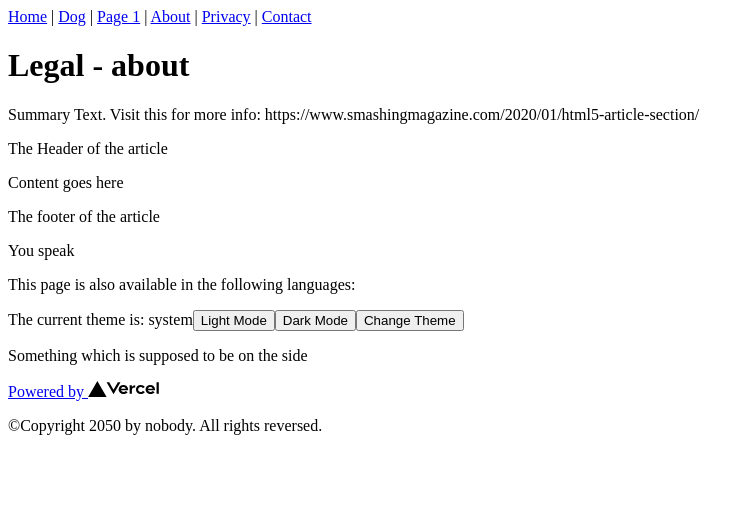
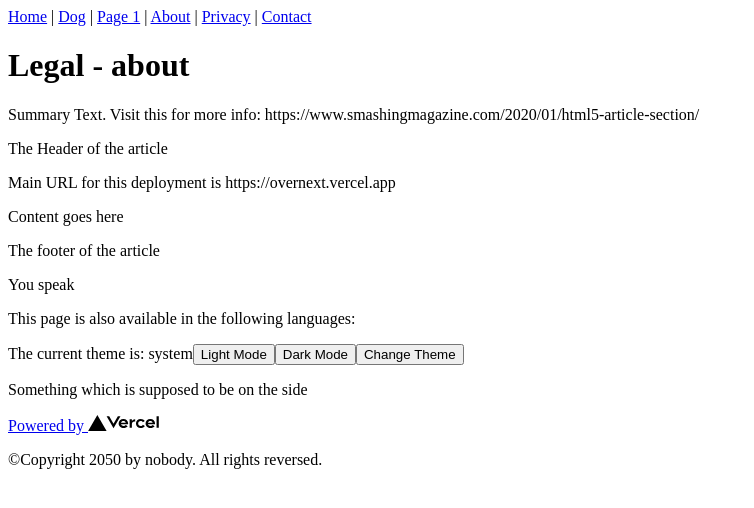
Before and after one commit to einSelbst/overnext, a Next.js app: page /legal/about in a window 1280 px wide. Shown: the top 508 px of the page, without its empty margins (0-754 px from the left). Built offline with nearby package versions, Linux system fonts and the light colour scheme; no server answers.

Commit message:
feat: render deploy url on page

```diff
--- a/src/config/env.config.ts
+++ b/src/config/env.config.ts
@@ -1,3 +1,9 @@
+if (typeof window !== 'undefined') {
+  console.log('in the browser')
+} else {
+  console.log('on the server')
+}
+
 export default {
   PRODUCTION: process.env.NODE_ENV === 'production',
 
@@ -15,6 +21,5 @@ export default {
    * Regarding the `??`:
    * @see {@link https://developer.mozilla.org/en-US/docs/Web/JavaScript/Reference/Operators/Nullish_Coalescing_Operator | Nullish Coalescing Operator}
    */
-  SITE_URL: process.env.SITE_URL ?? 'https://overnext.vercel.app',
-  FAKE_TOKEN: 'aslk^jf8&238476j&s322@#', // does secrets detect action recognize this?
+  SITE_URL: process.env.URL ?? 'https://overnext.vercel.app',
 }
--- a/src/pages/legal/[topic].tsx
+++ b/src/pages/legal/[topic].tsx
@@ -2,6 +2,7 @@ import { NextSeo } from 'next-seo'
 import { useRouter } from 'next/router'
 import ThemeChanger from 'components/layout/theme-changer'
 import LegalLayout from 'layouts/legal.layout'
+import { ENV } from 'config'
 
 const _Topic = (): JSX.Element => {
   const router = useRouter()
@@ -15,11 +16,11 @@ const _Topic = (): JSX.Element => {
       <NextSeo
         title={firstTopic}
         description='A legal topic.'
-        canonical='https://feehikel.vercel.app'
+        canonical='https://overnext.vercel.app'
         languageAlternates={locales?.map((loc: string) => {
           return {
             hrefLang: loc,
-            href: `https://feehikel.vercel.app/${loc}/legal/${
+            href: `https://overnext.vercel.app/${loc}/legal/${
               firstTopic || ''
             }`,
           }
@@ -51,6 +52,7 @@ const _Topic = (): JSX.Element => {
         <article>
           <header>
             <p>The Header of the article</p>
+            <p>Main URL for this deployment is {ENV.SITE_URL}</p>
           </header>
           <section className='introduction'></section>
           <section className='content'>Content goes here</section>
```
